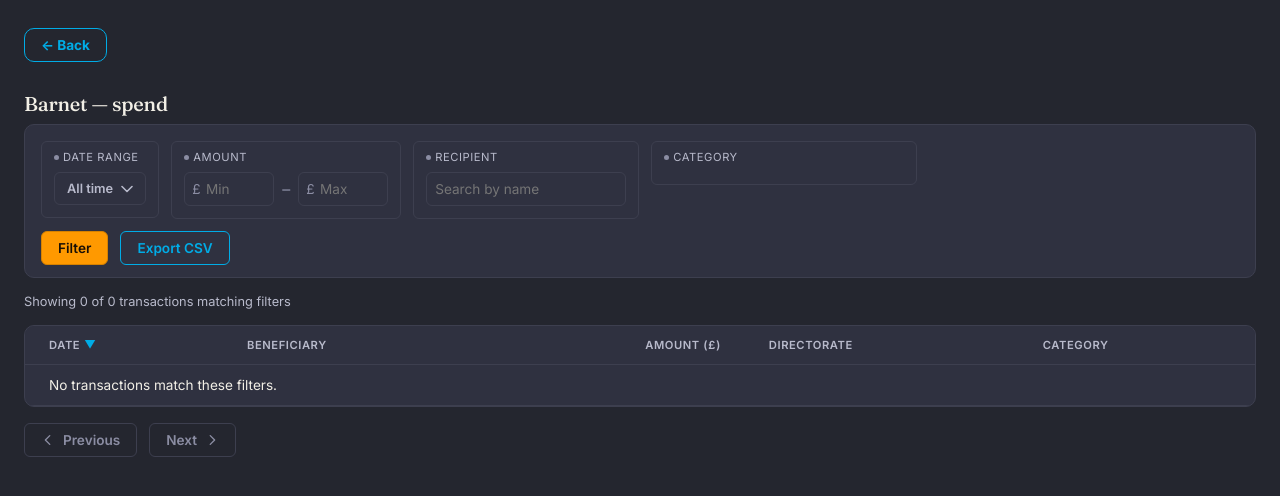
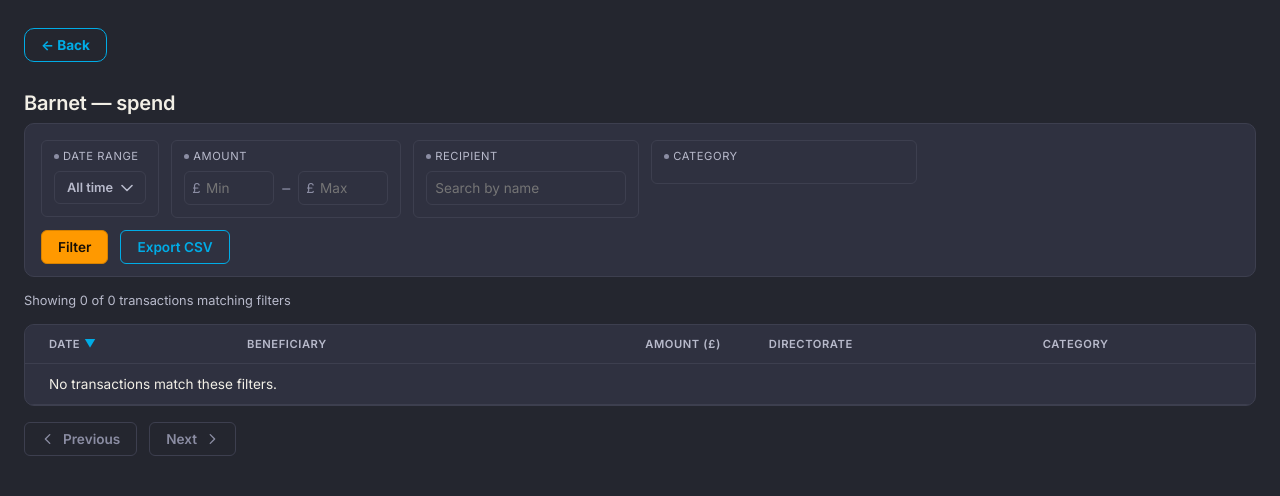
Before and after one commit to fraserwat/local-spend-tracker-frontend, a Django app: page /council/barnet/spend/ in a window 1280 px wide. Shown: the top 496 px of the page. Run offline with Django 5.2, Linux system fonts and the light colour scheme; data comes from the database, SQL or seed files in the repository; data that the repository does not hold is empty; parts of the project's set-up code (start-up, migrations or seed data) failed here and were passed over.

Commit message:
Revert Fraunces serif typographic signature
Keep the flagship-number size/weight/color distinction on the spend
total; drop the serif face itself (font-face, --font-serif token,
h1-h3 override, font file).

Co-Authored-By: Claude Sonnet 5 <noreply@anthropic.com>

```diff
--- a/apps/core/static/core/css/theme.css
+++ b/apps/core/static/core/css/theme.css
@@ -32,16 +32,6 @@
   font-weight: 700;
   font-display: swap;
   src: url("../fonts/inter-700.woff2") format("woff2");
-}
-
-/* Typographic signature -- one serif face, headings + the one flagship
-   number per screen only. Single weight; never carries body copy. */
-@font-face {
-  font-family: "Fraunces";
-  font-style: normal;
-  font-weight: 500;
-  font-display: swap;
-  src: url("../fonts/fraunces-500.woff2") format("woff2");
 }
 
 :root {
@@ -97,7 +87,6 @@
   --color-info-text: #ffcc80;
 
   --font-sans: "Inter", system-ui, -apple-system, sans-serif;
-  --font-serif: "Fraunces", Georgia, serif;
 
   /* Modular type scale (Müller-Brockmann) -- one shared set of sizes reused
      across every template, instead of each page picking its own ad hoc
@@ -143,8 +132,7 @@ body {
 }
 
 h1, h2, h3 {
-  font-family: var(--font-serif);
-  font-weight: 500;
+  font-weight: 600;
   letter-spacing: -0.01em;
 }
 
--- a/apps/spend/templates/spend/transactions.html
+++ b/apps/spend/templates/spend/transactions.html
@@ -522,11 +522,10 @@
     border-bottom: none;
     font-weight: 700;
   }
-  /* Flagship number -- one serif, larger figure per screen (Doctrine VI). */
+  /* Flagship number -- larger, accent-colored figure (Doctrine VI). */
   .total-figure {
-    font-family: var(--font-serif);
     font-size: var(--text-xl);
-    font-weight: 500;
+    font-weight: 700;
     color: var(--color-link);
   }
 
```
Also changed, not shown: apps/core/static/core/fonts/fraunces-500.woff2 (deleted).
